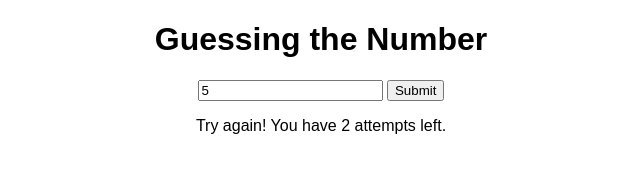
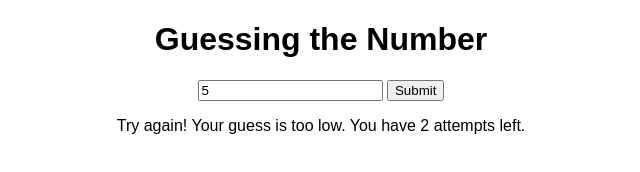
Before and after one commit to Rajani-Ranjan-Jha/Web-Dev-Lab, a plain HTML site: page 6.4_Guess_Number/index.html in a window 1280 px wide. Both pictures are taken after typing "5" into the empty fields and a click on the button "Submit". Shown: the whole page, without its empty margins (319-959 px from the left). Drawn offline with Linux system fonts and the light colour scheme.

Commit message:
Update index.html

```diff
--- a/6.4_Guess_Number/index.html
+++ b/6.4_Guess_Number/index.html
@@ -29,21 +29,30 @@
 
         function checkGuess() {
             const userGuess = parseInt(document.getElementById('guess').value);
-            attempts++;
 
-            if (attempts > maxAttempts) {
-                document.getElementById('message').innerText = `Game Over! The correct number was ${randomNumber}`;
-                document.getElementById('submit').disabled = true;
-            } else if (userGuess === randomNumber) {
-                document.getElementById('result').innerText = 'Congratulations! You guessed the number correctly.';
-                document.getElementById('submit').disabled = true;
+            if (userGuess >= 1 && userGuess <= 10) {
+                attempts++;
+
+                if (attempts == maxAttempts) {
+                    document.getElementById('result').innerText = `Game Over! The correct number was ${randomNumber}`;
+                    document.getElementById('submit').disabled = true;
+                } else if (userGuess === randomNumber) {
+                    document.getElementById('result').innerText = 'Congratulations! You guessed the number correctly.';
+                    document.getElementById('submit').disabled = true;
+                } else if (userGuess < randomNumber) {
+                    document.getElementById('result').innerText = `Try again! Your guess is too low. You have ${maxAttempts - attempts} attempts left.`;
+                } else if (userGuess > randomNumber) {
+                    document.getElementById('result').innerText = `Try again! Your guess is too high. You have ${maxAttempts - attempts} attempts left.`;
+                }
             } else {
-                document.getElementById('result').innerText = `Try again! You have ${maxAttempts - attempts} attempts left.`;
+                document.getElementById('result').innerText = 'Invalid input! Please enter a number between 1 and 10.'
             }
+
         }
-        document.getElementById("guess").addEventListener("click", function () {
+
+
+        document.getElementById("guess").addEventListener("focus", function () {
             document.getElementById("guess").value = ''
-
         });
     </script>
 </body>
```
